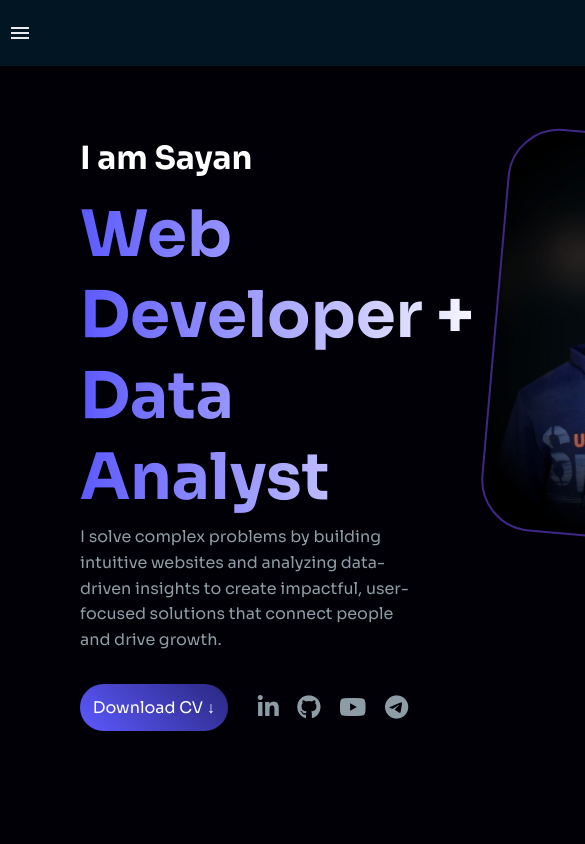
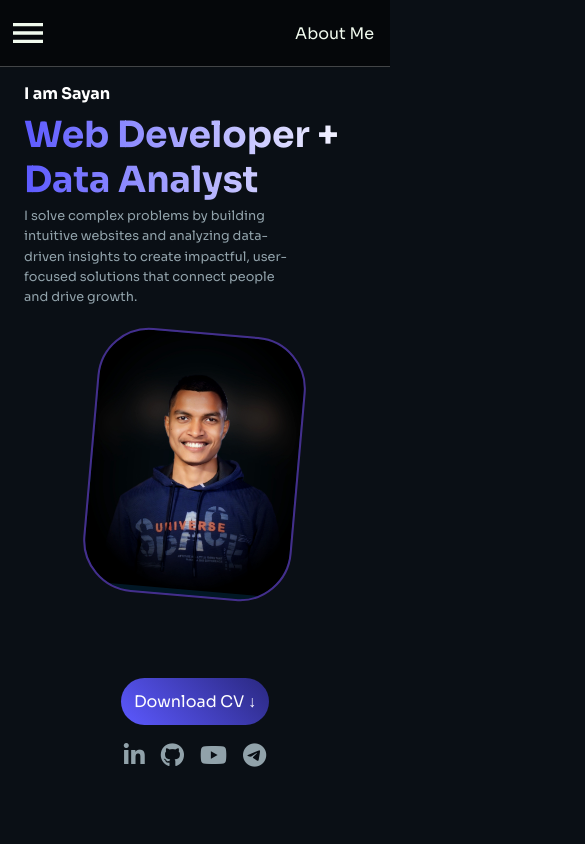
Before and after one commit to analystsayan/portfolio-website, a plain HTML site: page index.html in a window 390 px wide. Shown: the top 844 px of the page, 585 px wide, since content can reach past the window. Drawn offline with Linux system fonts and the light colour scheme; a web font is replaced by a local one.

Commit message:
A full stable version of this site

```diff
--- a/css/global.css
+++ b/css/global.css
@@ -1,7 +1,7 @@
 @import url('https://fonts.googleapis.com/css2?family=Caudex:ital,wght@0,400;0,700;1,400;1,700&family=Fira+Code:wght@300..700&family=Inter:ital,opsz,wght@0,14..32,100..900;1,14..32,100..900&family=Raleway:ital,wght@0,100..900;1,100..900&family=Sora:wght@100..800&display=swap');
 
 :root {
-    --background-color: #010006;
+    --background-color: #0a0f15;
     --primary-color: #011522;
     --secondary-color: #152238;
     --accent-color: #5C59FF;
@@ -57,7 +57,7 @@ nav {
     position: sticky;
     padding: 0.5em 0;
     top: 0;
-    z-index: 999;
+    z-index: 997;
     background-color: var(--background-color);
 }
 
@@ -116,6 +116,7 @@ nav {
     align-items: center;
     justify-content: center;
     cursor: pointer;
+    white-space: nowrap;
 }
 
 .header button:hover {
@@ -279,7 +280,7 @@ aside {
     padding: .8em 1.05em;
 }
 
-.sidebardiv svg {
+.sidebardiv ul li svg {
     height: 24px;
     width: 24px;
     flex-shrink: 0;
@@ -379,11 +380,24 @@ footer {
     aside {
         position: fixed;
         top: 0px;
-        left: -250px;
+        left: -300px;
         width: 250px;
         height: 100vh;
         background-color: var(--background-color);
         transition: transform 0.3s ease;
+        z-index: 999;
+    }
+
+    .sidebardiv {
+        background-color: transparent;
+    }
+
+    #menuToggleClose {
+        position: absolute;
+        right: -50px;
+        top: 15px;
+        height: 40px;
+        width: 40px;
     }
 
     #toggle-btn {
@@ -404,24 +418,31 @@ footer {
 
     nav {
         padding: .5em 0;
-        background-color: var(--primary-color);
+        background-color: #00000080;
+        border-bottom: 1.2px solid #ffffff40;
+        backdrop-filter: blur(200px);
     }
 
     /* Header styles */
     .header {
         width: 100%;
         border-radius: 0;
-        background-color: var(--primary-color);
+        background-color: transparent;
     }
 
     .header svg {
         height: 40px;
+        width: 40px;
+        fill: var(--off-white);
     }
 
     .nav-button {
         gap: 8px;
     }
 
+    .logo{
+        margin-right: auto;
+    }
 
     /* .search-bar {
         width: 100%;
@@ -491,4 +512,36 @@ footer {
         border-radius: 0;
         margin-right: 0;
     }
+
+    aside.open {
+        left: 0;
+        transform: translateX(0);
+    }
+
+    #overlay {
+        position: fixed;
+        top: 0;
+        left: 0;
+        width: 100%;
+        height: 100%;
+        background-color: rgba(0, 0, 0, 0.83);
+        /* Semi-dark background */
+        z-index: 998;
+        /* Just below the sidebar */
+        display: none;
+        /* Initially hidden */
+    }
+
+    #overlay.active {
+        display: block;
+        /* Display the overlay when sidebar is open */
+    }
+
+    #menuToggle {
+        border: none;
+        border-radius: 0.5em;
+        background: none;
+        cursor: pointer;
+        transition: all 0.3s ease;
+    }
 }
--- a/css/hero.css
+++ b/css/hero.css
@@ -32,6 +32,11 @@
     box-sizing: border-box;
 }
 
+
+main {
+    overflow-x: hidden;
+}
+
 .hero {
     display: flex;
     justify-content: center;
@@ -39,9 +44,10 @@
     position: relative;
     min-height: calc(100vh - 40px);
     padding: 4.5em;
+    background-color: transparent;
 }
 
-/* .hero:after {
+.hero:after {
     content: "";
     position: absolute;
     top: 300px;
@@ -55,7 +61,7 @@
     -webkit-filter: blur(150px);
     filter: blur(150px);
     z-index: -1;
-} */
+}
 
 /* Left Content */
 .content {
@@ -64,16 +70,16 @@
 }
 
 .content h2 {
-    font-size: 2rem;
+    font-size: clamp(16px, 1.5vw, 28px);
     font-weight: 700;
-    flex-wrap: nowrap;
+    white-space: nowrap;
     color: var(--font-color-primary);
     margin-bottom: 0.5em;
 }
 
 .content h1 {
-    font-size: 4rem;
-    flex-wrap: nowrap;
+    font-size: clamp(36px, 6vw, 60px);
+    white-space: nowrap;
     font-weight: 700;
     background-image: var(--heading);
     -webkit-background-clip: text;
@@ -107,6 +113,7 @@
     cursor: pointer;
     transition: all 0.3s ease;
     margin-right: 30px;
+    white-space: nowrap;
 }
 
 .cv-btn:hover {
@@ -190,4 +197,103 @@
     main {
         margin: 0 0.5em;
     }
+
+    .hero {
+        min-height: calc(100vh - 60px);
+        display: flex;
+        flex-direction: column;
+        justify-content: start;
+        align-items: center;
+        position: relative;
+        padding: 1em;
+        gap: 0;
+    }
+
+    .hero:after {
+        display: none;
+    }
+
+    .content {
+        width: 100%;
+        text-align: start;
+    }
+
+    .content h2 {
+        color: var(--font-color-primary);
+        margin-bottom: 0.5em;
+    }
+
+    .content h1 {
+        background-image: var(--heading);
+        -webkit-background-clip: text;
+        -webkit-text-fill-color: transparent;
+        margin-bottom: 0.1em;
+    }
+
+    .content p {
+        width: 80%;
+        font-size: .8rem;
+        color: var(--font-color-secondary);
+        line-height: 1.6;
+        margin-bottom: 2em;
+        display: flex;
+        justify-content: center;
+        align-items: center;
+    }
+
+    .landing-accent {
+        position:absolute;
+        bottom: 80px;
+        left: 0;
+        display: flex;
+        flex-direction: column;
+        gap:1em;
+        justify-content: center;
+        align-items: center;
+        width: 100%;
+    }
+
+    .cv-btn {
+        background: var(--btnBg);
+        color: var(--font-color-primary);
+        padding: 0.8em;
+        font-size: 1rem;
+        border: none;
+        border-radius: 30px;
+        cursor: pointer;
+        transition: all 0.3s ease;
+        margin-right: 0;
+    }
+
+    .cv-btn:hover {
+        background: var(--btnBgHover);
+    }
+
+    .social-links {
+        display: flex;
+        gap: 1em;
+    }
+
+    .social-links a {
+        display: inline-block;
+        margin-right: 0;
+        font-size: 1.2rem;
+        font-size: 1.5rem;
+        color: var(--font-color-secondary);
+        text-decoration: none;
+        transition: color 0.3s ease;
+    }
+
+    /* Right Content (Image) */
+    .image-hero {
+        width: 60%;
+        height: 60%;
+        justify-content: center;
+        align-items: center;
+    }
+
+    .image-wrapper {
+        width: 100%;
+        height: 100%;
+    }
 }
--- a/css/projects.css
+++ b/css/projects.css
@@ -30,7 +30,7 @@
 }
 
 .header h5 {
-    font-size: clamp(.9rem, 1.5vw, 40px);
+    font-size: clamp(.8rem, 1.5vw, 40px);
     width: fit-content;
     background-image: var(--heading2);
     -webkit-background-clip: text;
--- a/css/resume.css
+++ b/css/resume.css
@@ -281,7 +281,7 @@ main {
   position: absolute;
   top: 0;
   right: 0;
-  font-size: clamp(10px, 4vw, 16px);
+  font-size: 100%;
   background-color: var(--accent-bg);
   border-radius: 0 0 0 12px;
   padding: .3em;
@@ -294,6 +294,7 @@ main {
 
   svg {
     fill: var(--font-color-secondary);
+    width: 50%;
   }
 }
 
@@ -696,10 +697,6 @@ main {
 /* Media query for mobile view */
 @media (max-width: 680px) {
 
-  nav {
-    border-bottom: .1em solid #000;
-  }
-
   main {
     margin: 0;
   }
--- a/index.html
+++ b/index.html
@@ -56,7 +56,6 @@
   <link rel="stylesheet" href="/css/style.css" />
   <link rel="stylesheet" href="/css/hero.css" />
   <link rel="stylesheet" href="/css/global.css" />
-  <!-- <link rel="stylesheet" href="/css/resume.css" /> -->
 
   <!-- Font Awesome Icons -->
   <script src="https://kit.fontawesome.com/01dcb3424f.js" crossorigin="anonymous"></script>
@@ -67,7 +66,7 @@
   <nav>
     <!-- Header Section -->
     <header class="header"> <!-- Header Logo -->
-      <svg class="open-menu" xmlns="http://www.w3.org/2000/svg" height="24px" viewBox="0 -960 960 960" width="24px"
+      <svg id="menuToggle" class="open-menu" xmlns="http://www.w3.org/2000/svg" height="24px" viewBox="0 -960 960 960" width="24px"
         fill="#e8eaed">
         <path d="M120-240v-80h720v80H120Zm0-200v-80h720v80H120Zm0-200v-80h720v80H120Z" />
       </svg>
@@ -88,7 +87,7 @@
                 d="M440-240 200-480l240-240 56 56-183 184 183 184-56 56Zm264 0L464-480l240-240 56 56-183 184 183 184-56 56Z" />
             </svg>
           </button>
-          <svg class="close-menu" xmlns="http://www.w3.org/2000/svg" height="24px" viewBox="0 -960 960 960" width="24px"
+          <svg id="menuToggleClose" class="close-menu" xmlns="http://www.w3.org/2000/svg" height="24px" viewBox="0 -960 960 960" width="24px"
             fill="#e8eaed">
             <path d="m256-200-56-56 224-224-224-224 56-56 224 224 224-224 56 56-224 224 224 224-56 56-224-224-224 224Z" />
           </svg>
@@ -238,7 +237,7 @@
     </div>
   </footer>
 
-  <script src="js/main.js" defer></script>
+  <!-- <script src="js/main.js" defer></script> -->
   <script src="js/global.js" defer></script>
 </body>
 
--- a/js/global.js
+++ b/js/global.js
@@ -1,4 +1,56 @@
-// JavaScript function for quick navigation to sections
+document.addEventListener('DOMContentLoaded', () => {
+    // Get the menu toggle button (to open the sidebar)
+    const menuToggle = document.getElementById('menuToggle');
+    // Get the menu toggle close button (to close the sidebar)
+    const menuToggleClose = document.getElementById('menuToggleClose');
+    // Get the sidebar element
+    const sidebar = document.querySelector('aside');
+    // Get the overlay element
+    const overlay = document.getElementById('overlay');
+
+    // Variables to track touch events
+    let touchStartX = 0;
+    let touchEndX = 0;
+
+    // Function to open the sidebar and show the overlay
+    menuToggle.addEventListener('click', () => {
+        sidebar.classList.add('open'); // Add the 'open' class to open the sidebar
+        overlay.classList.add('active'); // Show the overlay
+    });
+
+    // Function to close the sidebar and hide the overlay
+    menuToggleClose.addEventListener('click', () => {
+        sidebar.classList.remove('open'); // Remove the 'open' class to close the sidebar
+        overlay.classList.remove('active'); // Hide the overlay
+    });
+
+    // Close the sidebar if the overlay is clicked
+    overlay.addEventListener('click', () => {
+        sidebar.classList.remove('open'); // Remove the 'open' class to close the sidebar
+        overlay.classList.remove('active'); // Hide the overlay
+    });
+
+    // Detect swipe to close the sidebar (right to left swipe)
+    document.addEventListener('touchstart', (e) => {
+        touchStartX = e.changedTouches[0].screenX;
+    });
+
+    document.addEventListener('touchend', (e) => {
+        touchEndX = e.changedTouches[0].screenX;
+
+        // Check if the swipe is from right to left
+        if (touchStartX - touchEndX > 100) {
+            sidebar.classList.remove('open'); // Remove the 'open' class to close the sidebar
+            overlay.classList.remove('active'); // Hide the overlay
+        }
+    });
+});
+
+
+
+
+
+// 2......JavaScript function for quick navigation to sections
 function scrollToSection(sectionId) {
     const section = document.getElementById(sectionId);
     if (section) {
@@ -37,7 +89,7 @@ document.addEventListener("DOMContentLoaded", initializeNavigation);
 
 
 
-// main sidebar toggle for desktop
+// 3........main sidebar toggle for desktop
 const toggleButton = document.getElementById('toggle-btn');
 const sidebar = document.getElementById('sideBar');
 
@@ -51,7 +103,7 @@ function toggleMaxSidebar() {
     })
 }
 
-//submenu toggle
+// 4........submenu toggle
 function toggleSubMenu(button) {
     button.nextElementSibling.classList.toggle('show')
     button.classList.toggle('rotate')
@@ -61,19 +113,3 @@ function toggleSubMenu(button) {
         toggleButton.classList.toggle('rotate')
     }
 }
-
-
-//remove default title
-document.querySelectorAll('[title]').forEach(element => {
-    element.addEventListener('mouseenter', () => {
-        const title = element.getAttribute('title');
-        element.setAttribute('custom-title', title); // Move title to custom attribute
-        element.removeAttribute('title'); // Remove default title
-    });
-
-    element.addEventListener('mouseleave', () => {
-        const customTitle = element.getAttribute('custom-title');
-        element.setAttribute('title', customTitle); // Restore title attribute
-        element.removeAttribute('custom-title'); // Remove custom attribute
-    });
-});
--- a/js/main.js
+++ /dev/null
@@ -1,63 +0,0 @@
-// Get references to the menu toggle, sidebar, and overlay elements
-const menuToggle = document.getElementById("menuToggle");
-const overlay = document.getElementById("overlay");
-
-// Event listener to toggle sidebar visibility
-// menuToggle.addEventListener("click", function () {
-//   menuToggle.classList.toggle("active");
-//   sidebar.classList.toggle("show");
-//   overlay.classList.toggle("show");
-//   toggleMenuToggleColor();
-// });
-
-// Closes the sidebar and resets related elements
-function closeSidebar() {
-  if (menuToggle && sidebar && overlay) {
-    // Check if elements exist
-    menuToggle.classList.remove("active");
-    sidebar.classList.remove("show");
-    overlay.classList.remove("show");
-    toggleMenuToggleColor();
-  } else {
-    console.warn(
-      "One or more elements (menuToggle, sidebar, overlay) are missing in the DOM."
-    );
-  }
-}
-
-// Handles swipe events to close the sidebar
-function handleSwipe(touchStartX, touchEndX) {
-  const swipeThreshold = 50; // Define swipe threshold
-  if (touchStartX - touchEndX > swipeThreshold) {
-    closeSidebar();
-  }
-}
-
-// Ensure these variables are declared explicitly
-let touchStartX = 0;
-let touchEndX = 0;
-
-// Event listener to close sidebar when overlay is clicked
-if (overlay) {
-  overlay.addEventListener("click", closeSidebar);
-} else {
-  console.warn("Overlay element not found.");
-}
-
-// Touch event listeners to detect swipe
-document.addEventListener(
-  "touchstart",
-  function (event) {
-    touchStartX = event.changedTouches[0].screenX;
-  },
-  false
-);
-
-document.addEventListener(
-  "touchend",
-  function (event) {
-    touchEndX = event.changedTouches[0].screenX;
-    handleSwipe(touchStartX, touchEndX);
-  },
-  false
-);
```
Also changed, not shown: css/style.css (+27 -1 lines), projects/todoappbyas.html (+3 -3 lines), resume.html (+4 -4 lines).
